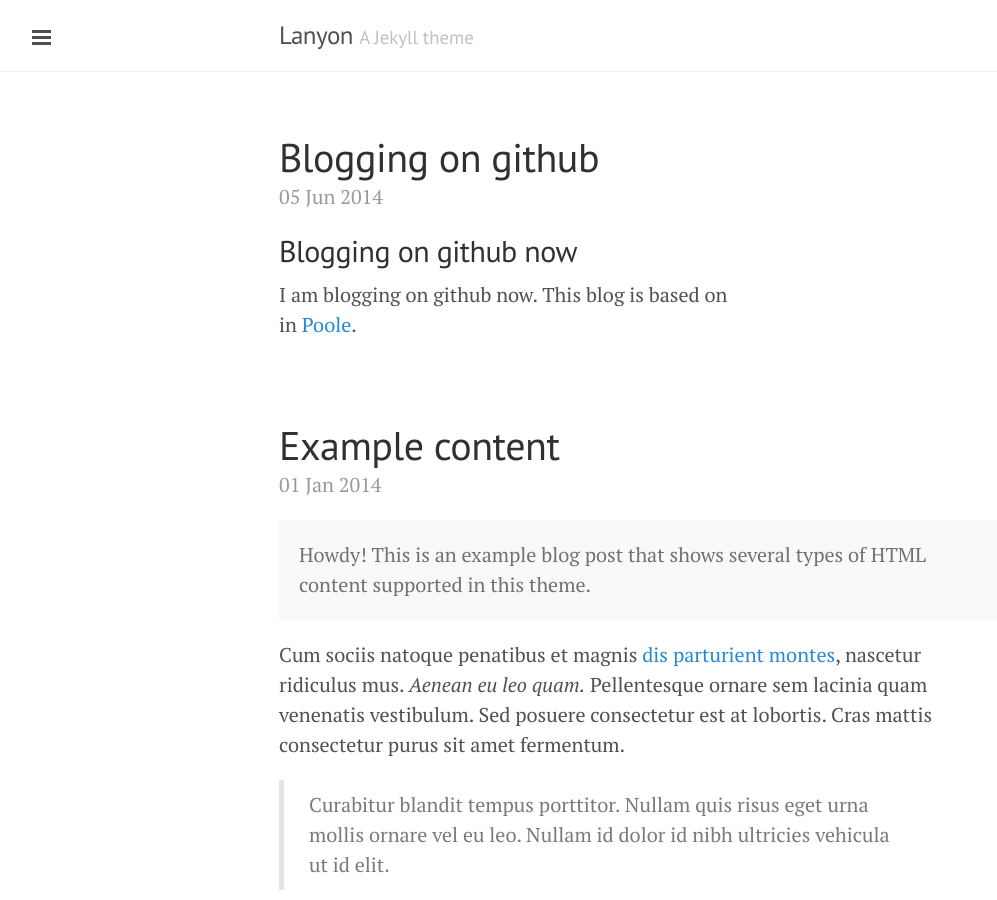
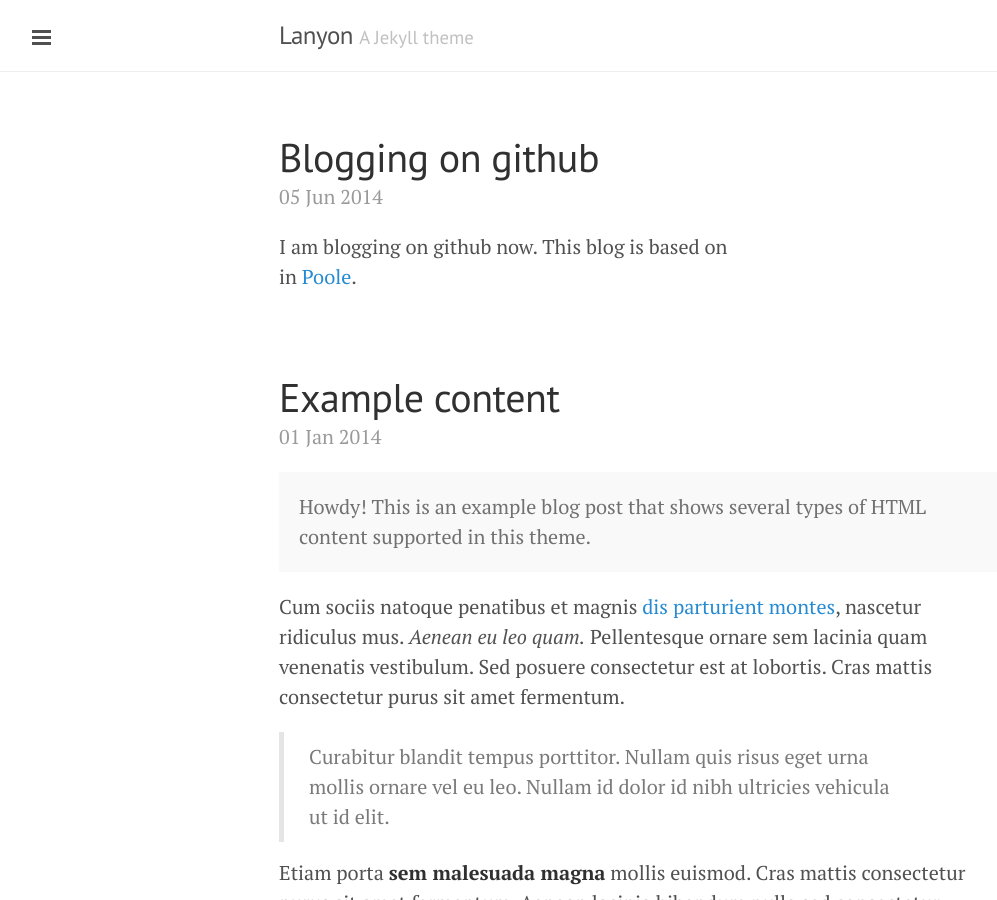
Before and after one commit to hwdong/hwdong-old.github.io, a Jekyll site: the page built from index.html, in a window 1280 px wide and 900 px high. Shown: the whole window, without its empty margins (1-998 px from the left). Built offline with Jekyll 4.4.1, drawn with Linux system fonts in a browser that asks for light colours; Markdown is read by kramdown in place of the engine named in the settings; the list of posts is cut into pages by our own code.

Commit message:
Updated 2014-06-05-Blogging on github.md

```diff
--- a/_posts/2014-06-05-Blogging on github.md
+++ b/_posts/2014-06-05-Blogging on github.md
@@ -2,7 +2,5 @@
 published: true
 ---
 
-## Blogging on github now
-
 I am blogging on github now. This blog is based on
 in [Poole](http://jackschaedler.github.io/).
```
